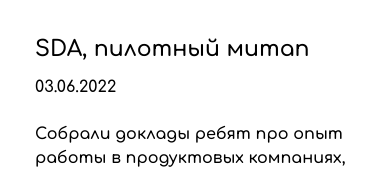
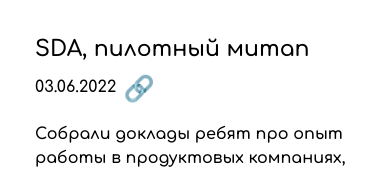
Before and after one commit to ITISHub/itishub-frontend, a Nuxt app: page /community in a window 390 px wide. Shown: the part 445-614 px from the top of the page. Built offline with nearby package versions, Linux system fonts and the light colour scheme.

Commit message:
add mobile styles

```diff
--- a/components/meetup/Meetup.vue
+++ b/components/meetup/Meetup.vue
@@ -236,6 +236,13 @@
   .meetup-title {
     font-size: 25px;
   }
+
+  .meetup-link {
+    opacity: 1;
+    transition: opacity 0.3s;
+    border-radius: 50%;
+    font-size: 25px !important;
+  }
 }
 
 @media screen and (max-width: 390px) {
```
